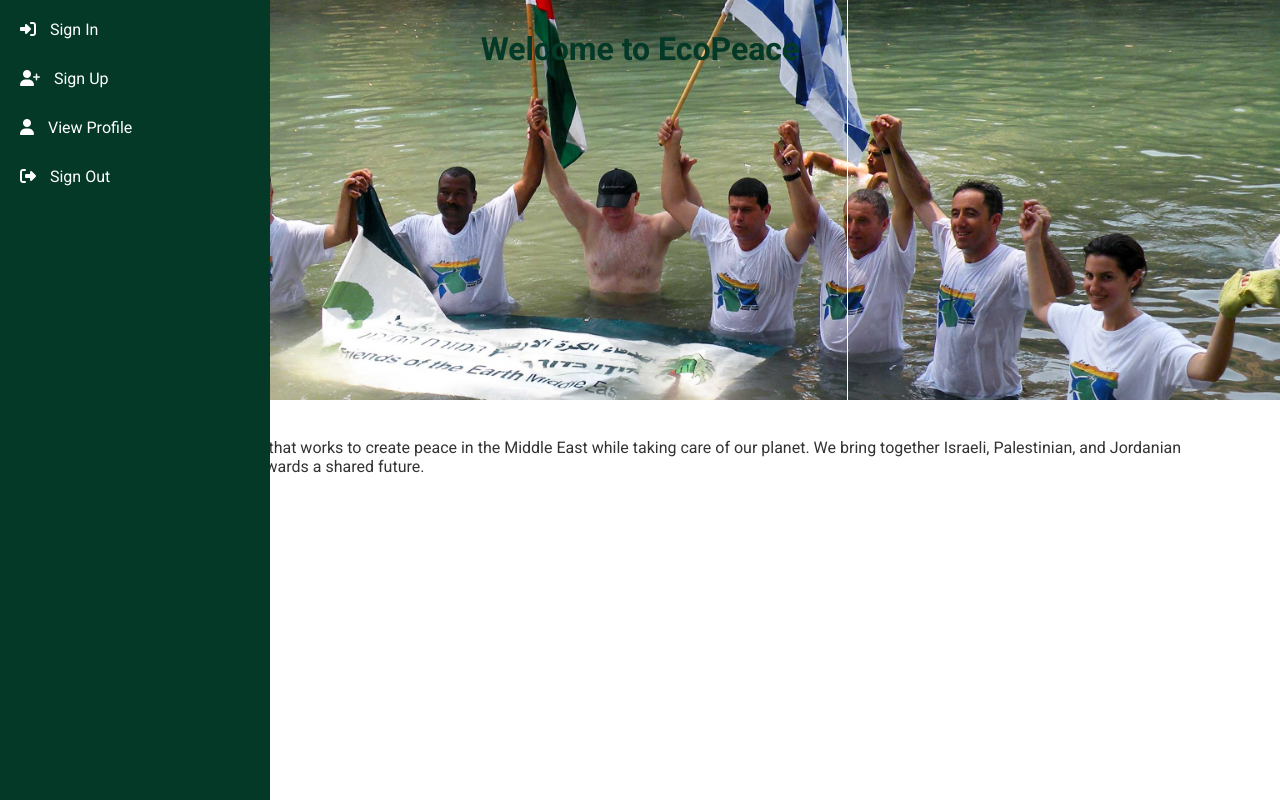
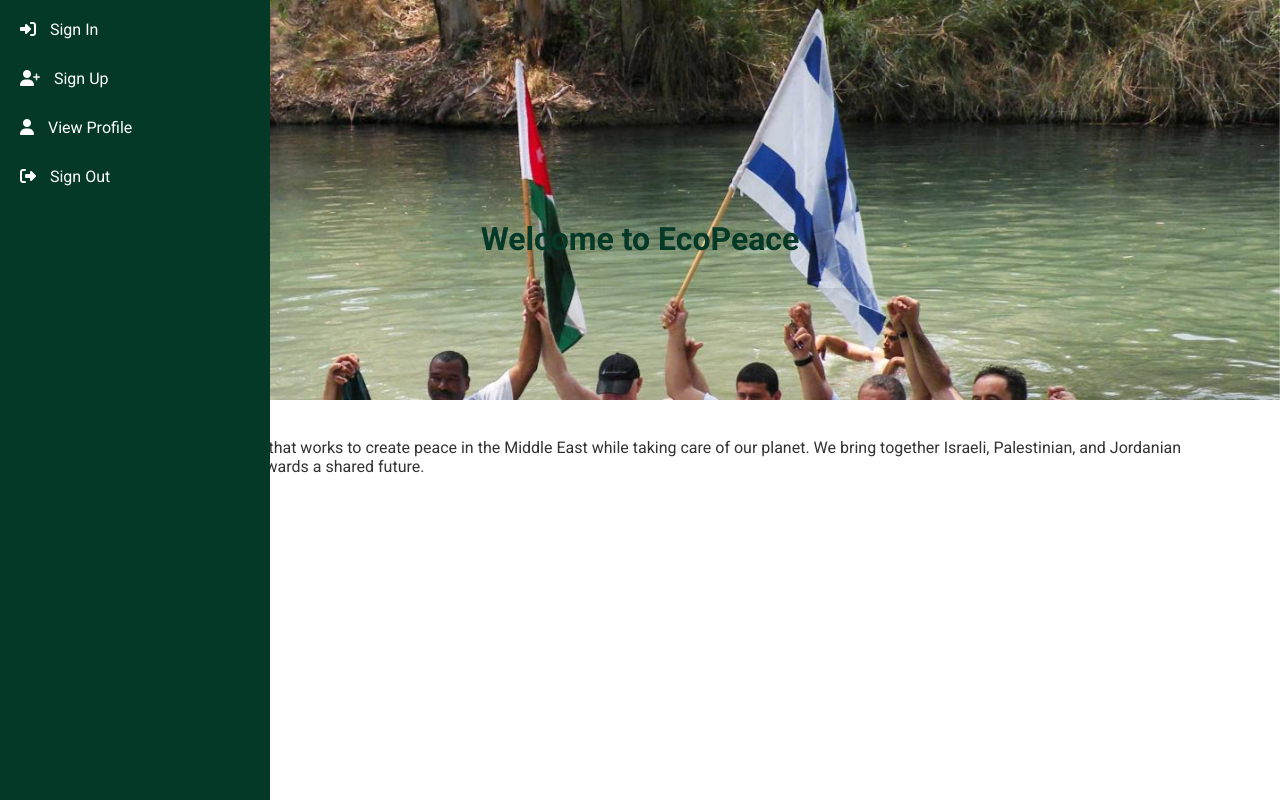
Before and after one commit to shahdtr24-meet/Case-studies-project, a Flask app: page / in a window 1280 px wide. Run offline with Flask 3, Linux system fonts and the light colour scheme; some libraries are stand-ins or nearby versions.

Commit message:
sedrfthju

```diff
--- a/templatemo_582_tale_seo_agency/static/styles.css
+++ b/templatemo_582_tale_seo_agency/static/styles.css
@@ -156,7 +156,7 @@
     left: 0;
     width: 100%;
     height: 50%;
-    background: url('a.png') no-repeat center center;
+    background: url('a.jpg') no-repeat center center;
     background-size: cover;
     z-index: -1;
 }
@@ -166,3 +166,8 @@
     position: relative;
     z-index: 1;
 }
+
+.main-header{
+    text-color : white;
+    text-position : center;
+}
--- a/templatemo_582_tale_seo_agency/templates/home.html
+++ b/templatemo_582_tale_seo_agency/templates/home.html
@@ -12,9 +12,7 @@
         <a href="{{ url_for('signout') }}"><i class="fas fa-sign-out-alt"></i> <span>Sign Out</span></a>
     </div>
     <div class="main-content">
-        <header>
-            <h1>Welcome to EcoPeace</h1>
-        </header>
+        <header class = "main-header">
             <br>
             <br>
             <br>
@@ -25,6 +23,8 @@
             <br>
             <br>
             <br>
+            <h1>Welcome to EcoPeace</h1>
+        </header>
         <br>
         <br>
         <br>
@@ -32,10 +32,10 @@
         <br>
         <br>
         <div class="info">
-            <p class="fade-in">EcoPeace is a non-profit organization that works to create peace in the Middle East while taking care of our planet. We bring together Israeli, Palestinian, and Jordanian environmentalists to work together towards a shared future.</p>
+            <p  text-position = "center" class="fade-in">EcoPeace is a non-profit organization that works to create peace in the Middle East while taking care of our planet. We bring together Israeli, Palestinian, and Jordanian environmentalists to work together towards a shared future.</p>
         </div>
         <div class="collaboration">
-            <button position = "center" class="collab-toggle">Collaboration</button>
+            <button class="collab-toggle">Collaboration</button>
             <div class="collab-content">
                 <p>As a part of our extended social reach program, EcoPeace has collaborated and connected with other companies with a similar vision to ours. We aim to reach as many people as possible from our target audience and achieve our beautiful vision: a step closer to peace, and an improved climate in our surroundings.</p>
                 <p>A little about one of our prestigious collaborators: One of our collaborations is with a European Studies program that is launched partly in Dusseldorf, Germany, at the Heinrich Heine University. The program was founded in 2004 by Ambassador Avi Primor, together with HRH Prince El-Hassan bin Talal, who founded the Royal Scientific Society in Amman, and Prof. Sari Nusseibeh, the president of Al-Quds University in East Jerusalem.</p>
```
Also changed, not shown: templatemo_582_tale_seo_agency/static/a.jpg (added). Lines whose indentation alone changed are shown as unchanged.
